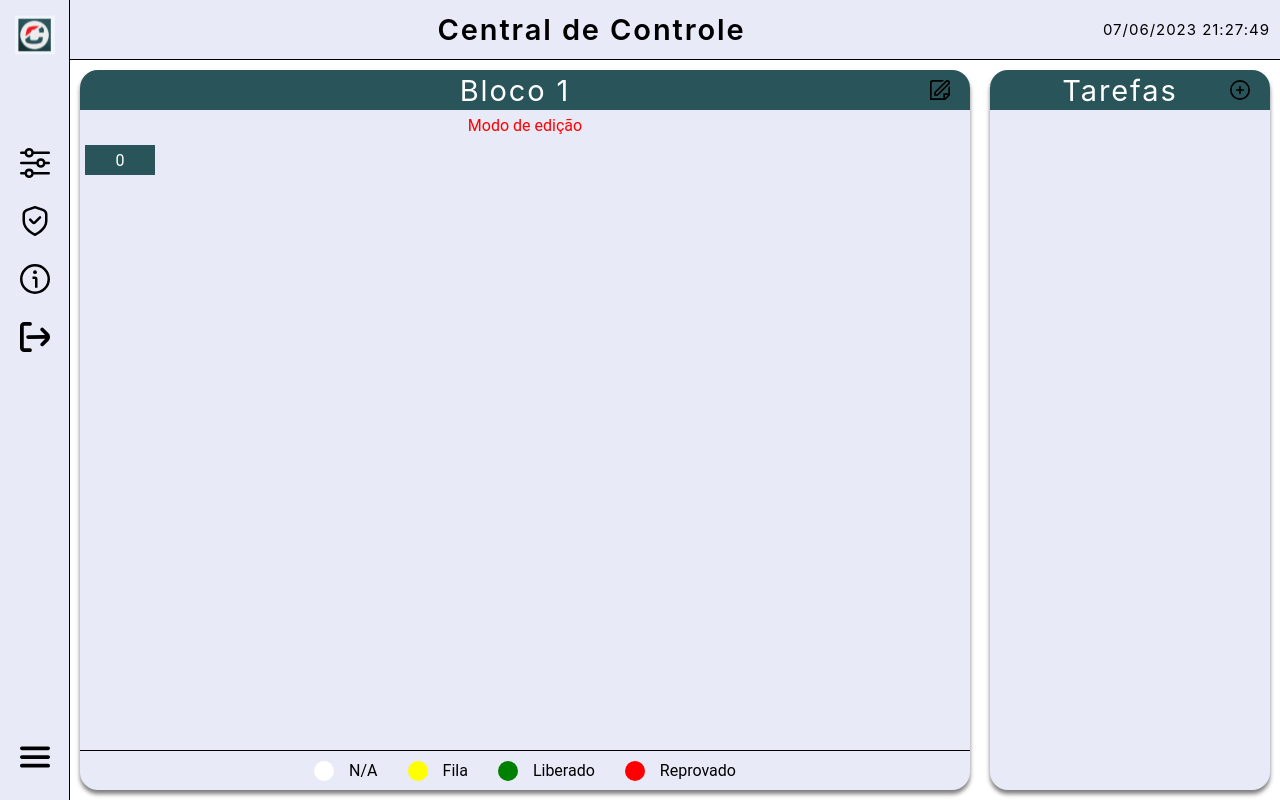
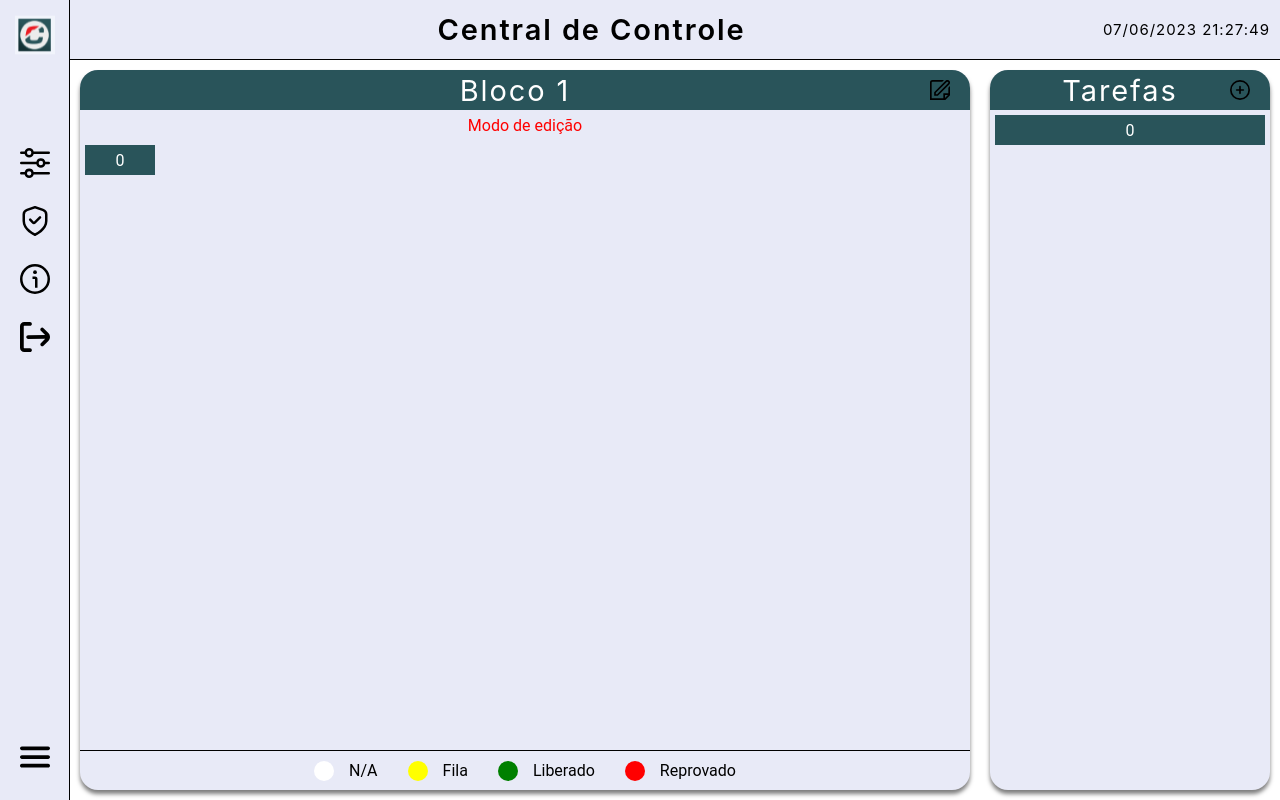
Before and after one commit to matheusbiaggio/C4A-antigo, a React (Create React App) app: page / in a window 1280 px wide. Both pictures are taken after a click on the button 1240 px from the left and 90 px from the top of the page. Built offline with nearby package versions, Linux system fonts and the light colour scheme.

Commit message:
Implementação lógica de adição de bloco nas tarefas

```diff
--- a/src/components/Block.jsx
+++ b/src/components/Block.jsx
@@ -1,12 +1,14 @@
 import React, { useContext } from 'react';
 import AppContext from '../context/AppContext';
-import { BlockStyle } from '../style/MainContent';
+import {
+  BlockStyle, ContainerBlocks
+} from '../style/MainContent';
 
 export default function Block() {
   const { blocks } = useContext(AppContext);
 
   return (
-    <div>
+    <ContainerBlocks>
       {
         blocks.length > 0 && (
           blocks.map((block, index) =>
@@ -16,6 +18,6 @@ export default function Block() {
           )
         )
       }
-    </div>
+    </ContainerBlocks>
   )
 }
--- a/src/components/CardBlocks.jsx
+++ /dev/null
@@ -1,13 +0,0 @@
-import React, { useContext } from 'react';
-import AppContext from '../context/AppContext';
-import Block from './Block';
-
-export default function CardBlocks() {
-  const { isEdit } = useContext(AppContext);
-
-  return (
-    <div>
-      <Block />
-    </div>
-  )
-}
--- a/src/components/MainContent.jsx
+++ b/src/components/MainContent.jsx
@@ -4,13 +4,12 @@ import {
   Button,
   Circle,
   CircleContainer,
-  ContainerBlocks,
   EditContainer,
   FooterHeader,
   HeaderContainer, Img, MainContainer, TitleHeader
 } from '../style/MainContent';
-import CardBlocks from './CardBlocks';
 import AppContext from '../context/AppContext';
+import Block from './Block';
 
 export default function MainContent() {
   const { isEdit, setIsEdit } = useContext(AppContext);
@@ -30,9 +29,7 @@ export default function MainContent() {
           <p>Modo de edição</p>
         )}
       </EditContainer>
-      <ContainerBlocks>
-        <CardBlocks />
-      </ContainerBlocks>
+      <Block />
       <FooterHeader>
         <CircleContainer>
           <Circle color="white" />
--- a/src/components/Tasks.jsx
+++ b/src/components/Tasks.jsx
@@ -1,7 +1,9 @@
 import React, { useContext } from 'react';
 import AddIcon from '../images/add.svg';
 import {
+  BlockStyle,
   Button,
+  ContainerBlocks,
   HeaderContainer,
   Img,
   MainContainer,
@@ -29,9 +31,17 @@ export default function Tasks() {
           <Img src={ AddIcon } alt="AddIcon" />
         </Button>
       </HeaderContainer>
-      <main>
-
-      </main>
+      <ContainerBlocks>
+        {
+          blocks.length > 0 && (
+            blocks.map((block, index) =>
+            <BlockStyle key={index}>
+              {block.name}
+            </BlockStyle>
+            )
+          )
+        }
+      </ContainerBlocks>
     </MainContainer>
   )
 }
--- a/src/style/MainContent.js
+++ b/src/style/MainContent.js
@@ -91,6 +91,9 @@ export const EditContainer = styled.div`
 `
 
 export const ContainerBlocks = styled.div`
+  display: flex;
+  flex-wrap: wrap;
+
   flex-grow: 1;
 `
 
--- a/src/style/Task.js
+++ b/src/style/Task.js
@@ -56,3 +56,24 @@ export const TitleHeader = styled.h3`
 
   color: #FFFFFF;
 `
+
+export const ContainerBlocks = styled.div`
+  flex-grow: 1;
+
+  height: 100%;
+  overflow-y: auto;
+`
+
+export const BlockStyle = styled.div`
+  display: flex;
+  justify-content: center;
+  align-items: center;
+  text-align: center;
+  color: white;
+
+  width: calc(100% - 10px);
+  height: 30px;
+  margin: 5px;
+
+  background-color: #29545A;
+`
```
